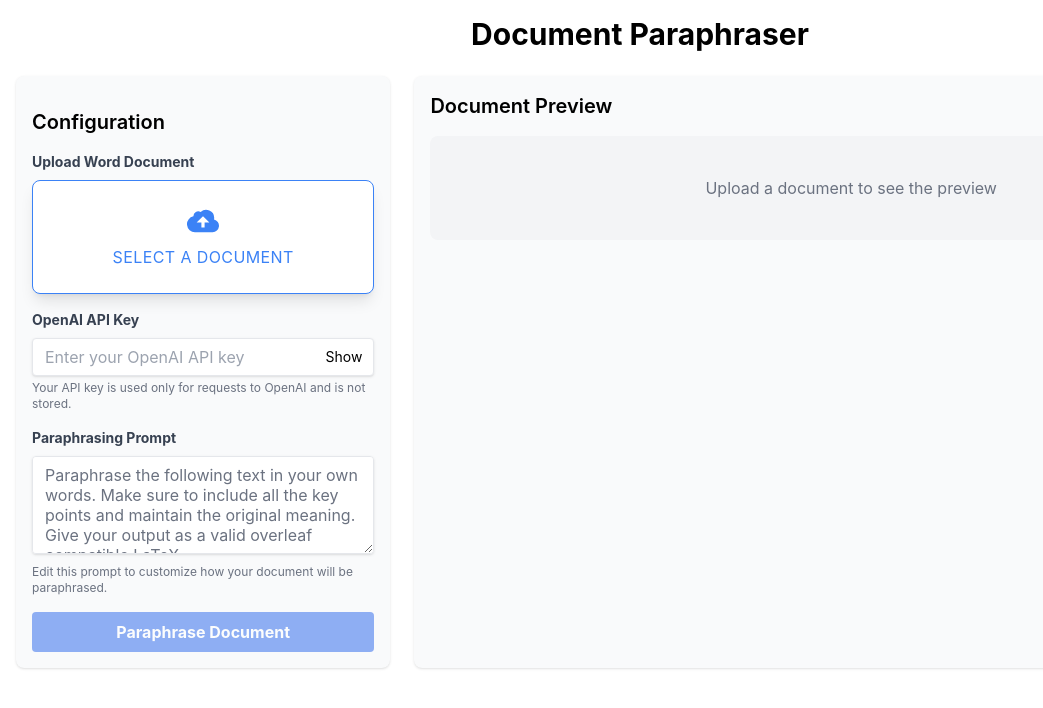
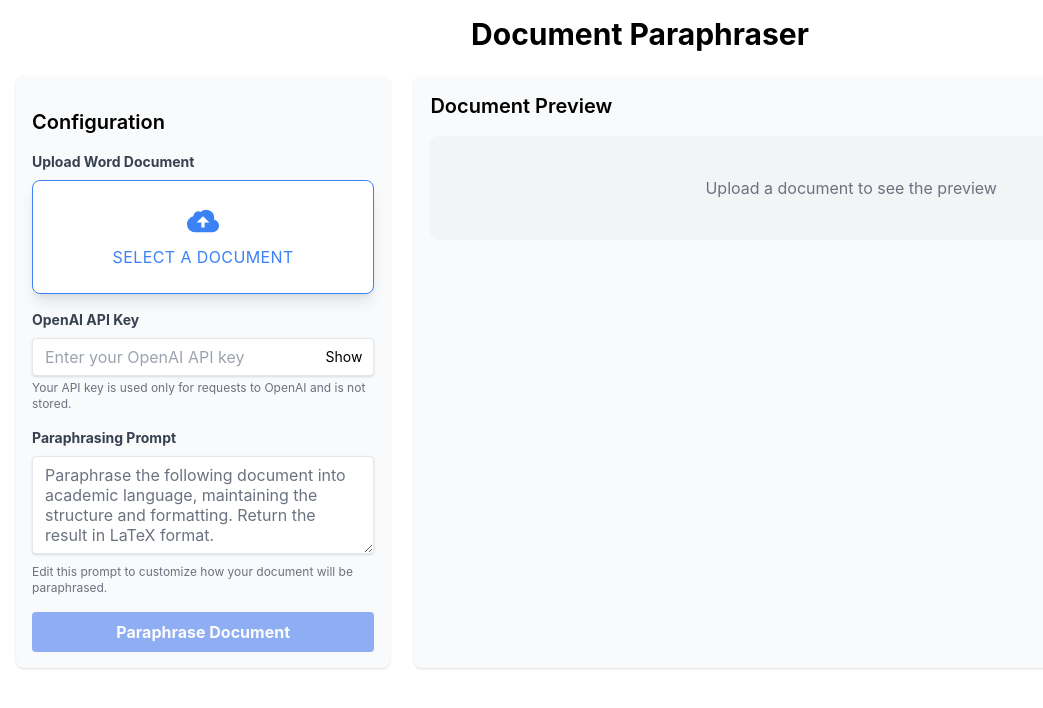
Before and after one commit to suyogdahal/DocParaphraser, a React (Create React App) app: page / in a window 1280 px wide. Shown: the top 708 px of the page, without its empty margins (0-1043 px from the left). Built offline with nearby package versions, Linux system fonts and the light colour scheme.

Commit message:
Revert "update: package.json"
This reverts commit 12a2185dfbbed4832b1cdd596e448229025fdb43.

```diff
--- a/src/components/PromptInput.tsx
+++ b/src/components/PromptInput.tsx
@@ -6,10 +6,6 @@ const PromptInput: React.FC<PromptInputProps> = ({ prompt, setPrompt }) => {
     const storedPrompt = localStorage.getItem("prompt");
     if (storedPrompt) {
       setPrompt(storedPrompt);
-    } else {
-      setPrompt(
-        "Paraphrase the following text in your own words. Make sure to include all the key points and maintain the original meaning. Give your output as a valid overleaf compatible LaTeX."
-      );
     }
   }, [setPrompt]);
 
```
Also changed, not shown: package.json (+18 -18 lines), 1 other file (tests, documents, lock files or other folders).
